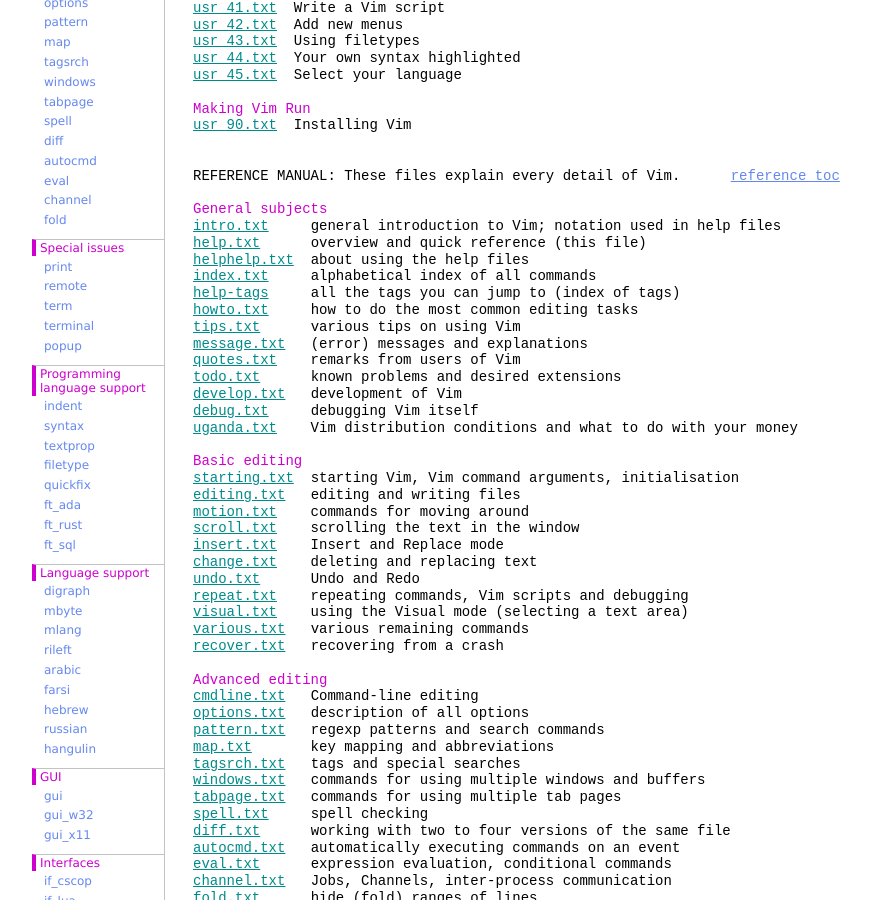
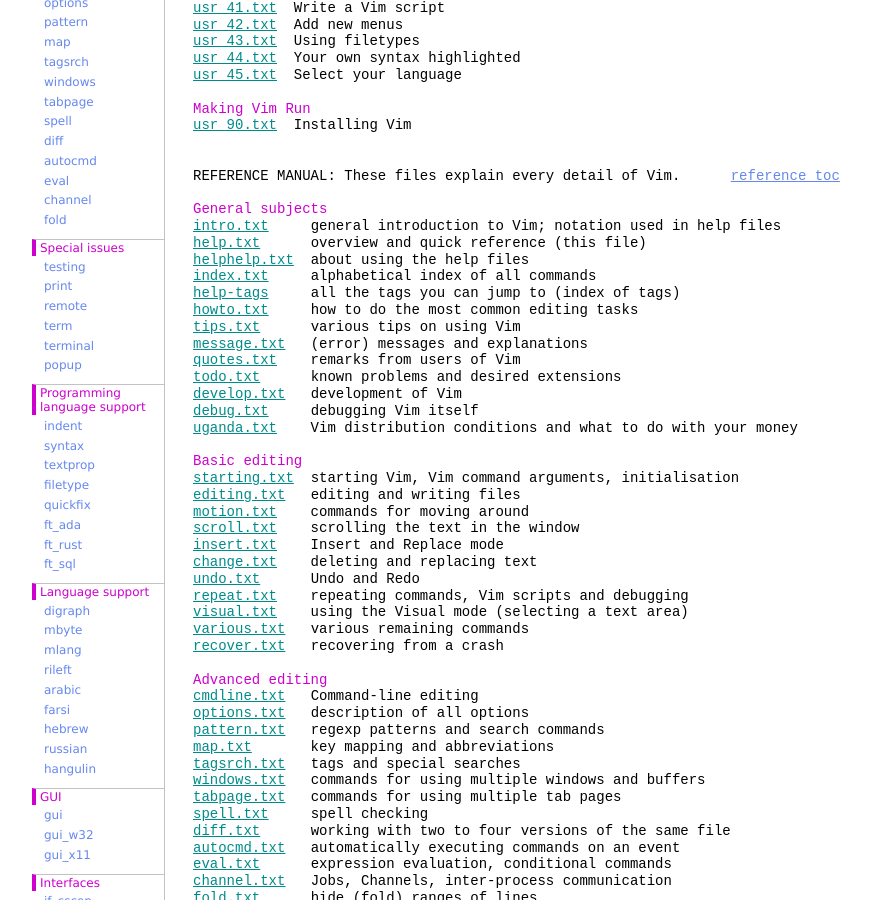
Before and after one commit to vim-jp/vimdoc-en, a Jekyll site: the page built from index.html, in a window 1280 px wide and 900 px high, scrolled down 1631 px. Shown: the whole window, without its empty margins (208-1078 px from the left). Built offline with Jekyll 4.4.1, drawn with Linux system fonts in a browser that asks for light colours; nearby versions of some CDN libraries; comment, search, counter and statistics services are not loaded.

Commit message:
Update sidebar
Add testing.txt.

```diff
--- a/_layouts/vimdoc.html
+++ b/_layouts/vimdoc.html
@@ -160,6 +160,7 @@
 
 <dt>Special issues</dt>
 <dd><ul>
+<li><a href="testing.html">testing</a></li>
 <li><a href="print.html">print</a></li>
 <li><a href="remote.html">remote</a></li>
 <li><a href="term.html">term</a></li>
```
